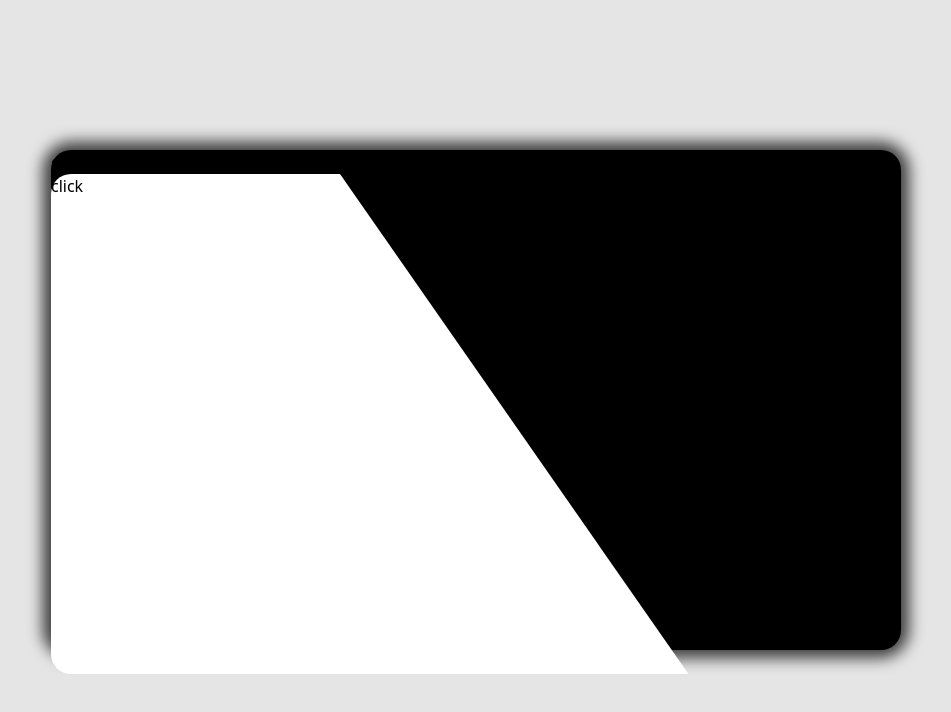
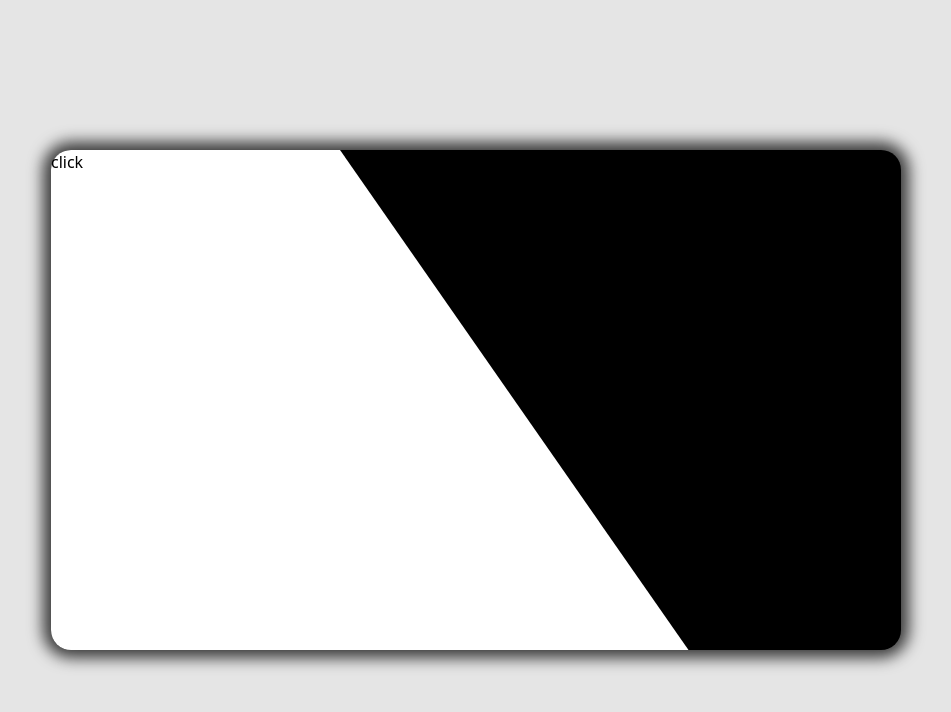
Before and after one commit to Limon-Hassan/My-chatapp, a React (Vite) app: page / in a window 1280 px wide. Shown: the top 712 px of the page, without its empty margins (164-1115 px from the left). Built offline with nearby package versions, Linux system fonts and the light colour scheme.

Commit message:
second commit

```diff
--- a/src/Pages/Registation.jsx
+++ b/src/Pages/Registation.jsx
@@ -1,18 +1,19 @@
 import React, { useState } from "react";
 
 const Registation = () => {
-  let [on, setOn] = useState(true)
+  let [on, setOn] = useState(true);
   let handleer = () => {
-    setOn(false)
-  }
+    setOn(!on);
+    console.log(on)
+  };
+
   return (
     <>
       <div className="w-full h-screen bg-black/10 flex justify-center items-center ">
-        <div className="w-[850px] h-[500px] bg-black shadow-[0px_0px_15px_8px_rgba(0,0,0,0.75)] rounded-[20px]">
-          git
-          <div className="hello w-full h-full bg-white rounded-[20px]">
-            <button onClick={handleer}>click</button>
-          </div>
+        <div className="w-[850px] h-[500px] bg-black shadow-[0px_0px_15px_8px_rgba(0,0,0,0.75)] rounded-[20px] relative">
+            <div className="hello w-full h-full bg-white rounded-[20px] absolute top-0 left-0">
+              <button onClick={handleer}>click</button>
+            </div>
         </div>
       </div>
     </>
```
